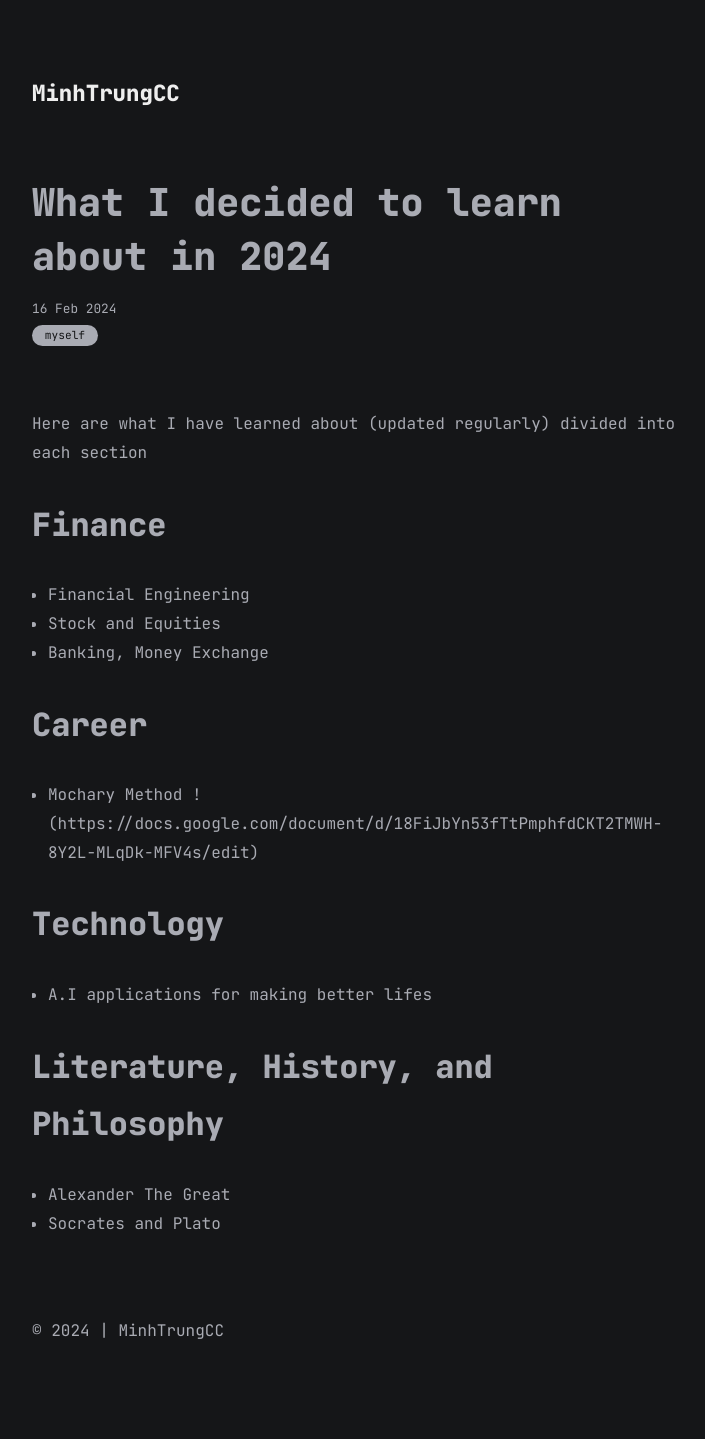
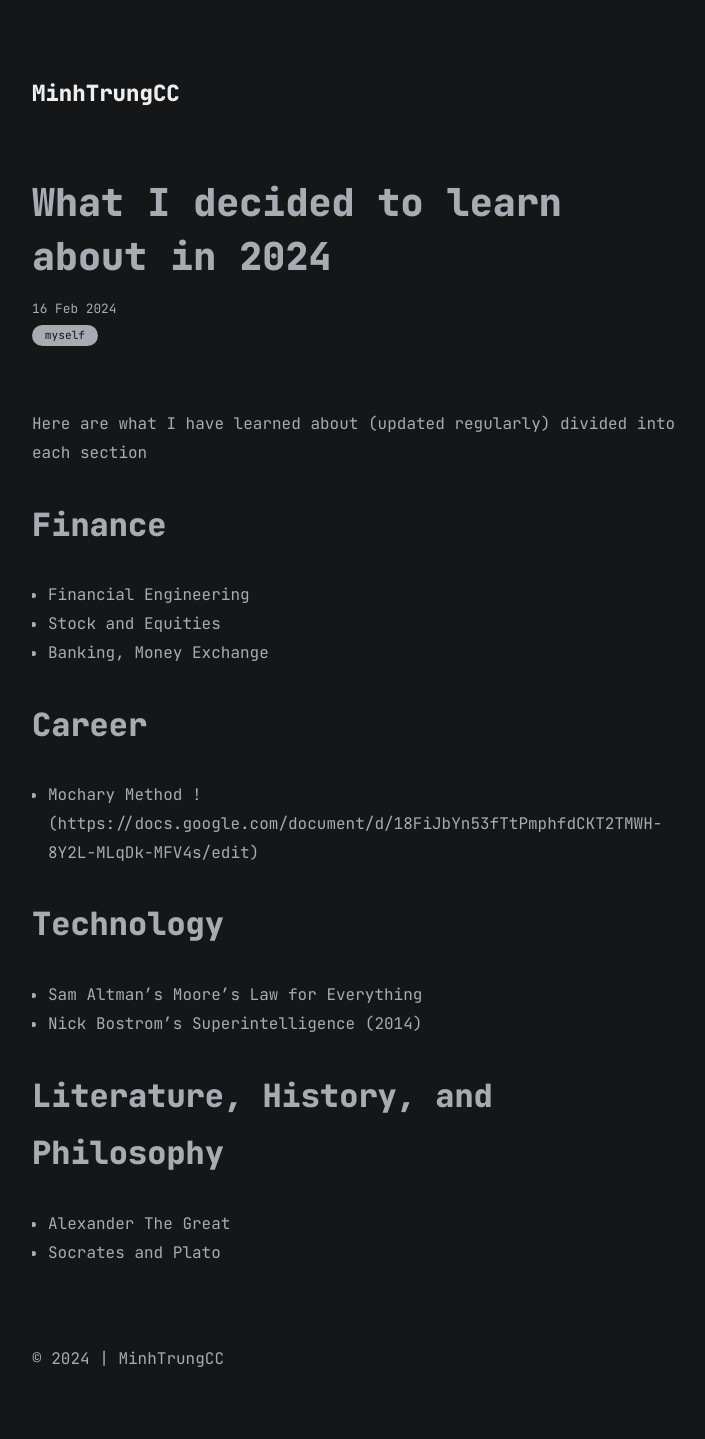
Before and after one commit to minhtrungcc/minhtrungcc.github.io, a Jekyll site: the page built from all_collections/_posts/2024-02-16-learning.md, in a window 1280 px wide. Shown: the whole page, without its empty margins (283-988 px from the left). Built offline with Jekyll 4.4.1, drawn with Linux system fonts in a browser that asks for light colours; before the commit the page ends 1411 px from its top, so only the background shows below that.

Commit message:
new post

```diff
--- a/all_collections/_posts/2024-02-16-learning.md
+++ b/all_collections/_posts/2024-02-16-learning.md
@@ -18,7 +18,8 @@ Here are what I have learned about (updated regularly) divided into each section
 - Mochary Method !(https://docs.google.com/document/d/18FiJbYn53fTtPmphfdCKT2TMWH-8Y2L-MLqDk-MFV4s/edit)
 
 # Technology
-- A.I applications for making better lifes
+- Sam Altman's Moore's Law for Everything
+- Nick Bostrom’s Superintelligence (2014)
 
 # Literature, History, and Philosophy
 
```
Also changed, not shown: all_collections/_posts/2024-04-22.md (added, +8 -0 lines).
